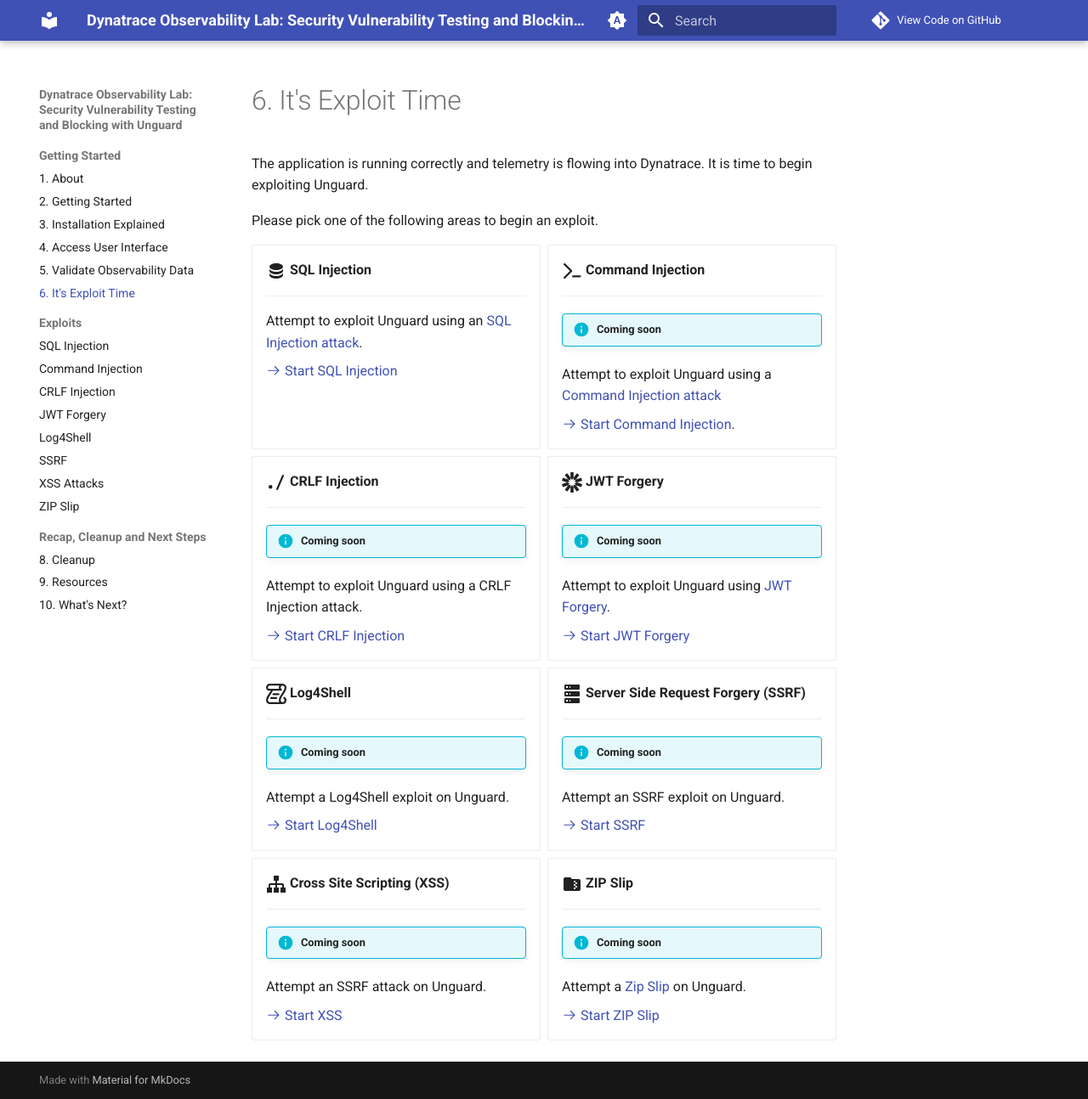
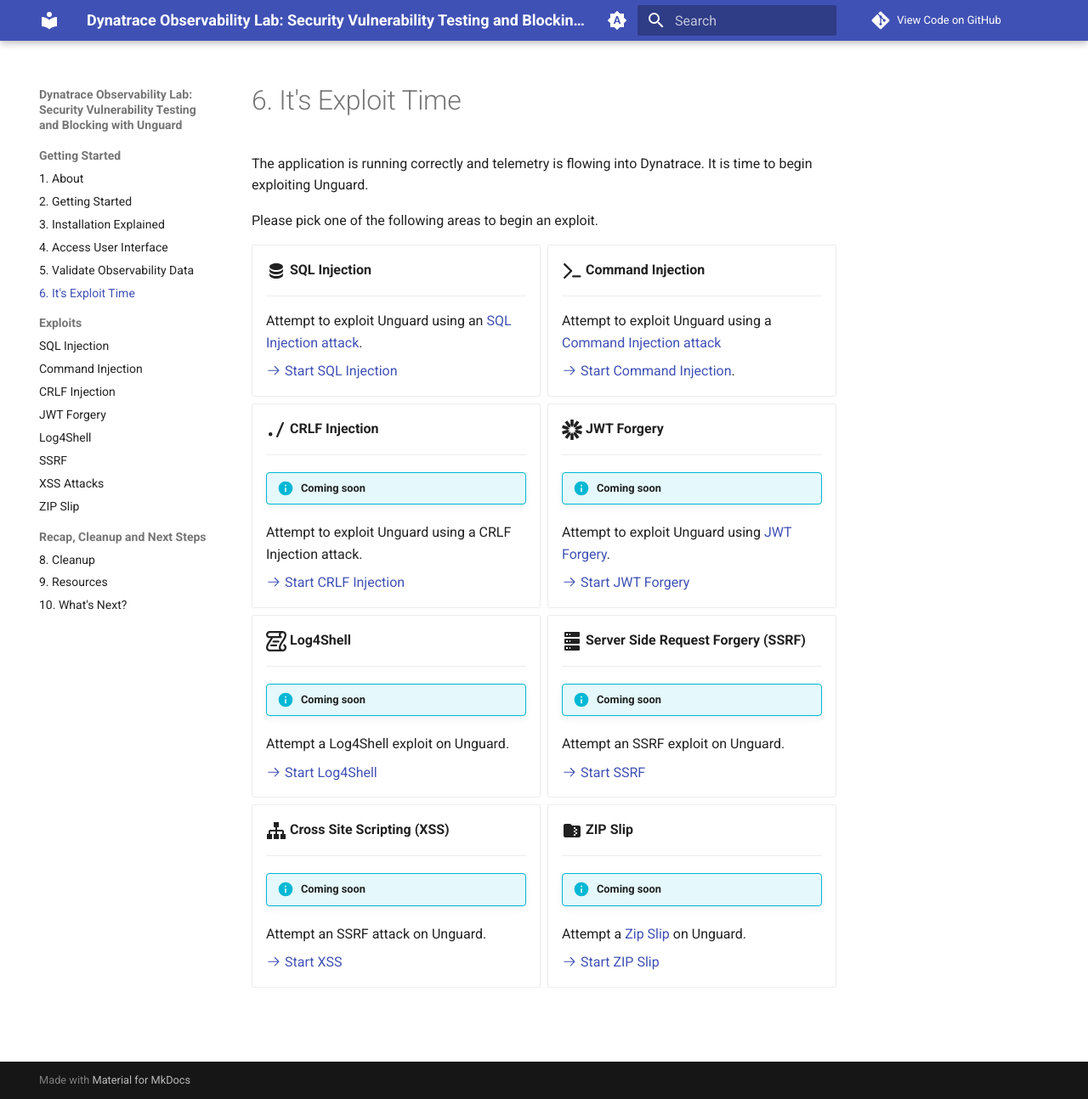
Before and after one commit to Dynatrace/obslab-unguard, an MkDocs documentation site: the page built from docs/exploit-time.md, in a window 1280 px wide and 1294 px high. Shown: the whole window at 85% size. Built offline with MkDocs 1.6.1 and Material for MkDocs 9.7.7, drawn with Linux system fonts in a browser that asks for light colours; comment, search, counter and statistics services are not loaded.

Commit message:
remove 'coming soon' from cmdi

```diff
--- a/docs/exploit-time.md
+++ b/docs/exploit-time.md
@@ -15,8 +15,6 @@
 -   :octicons-command-palette-16:{ .lg .middle } __Command Injection__
 
     ---
-
-    !!! info "Coming soon"
 
     Attempt to exploit Unguard using a [Command Injection attack](https://owasp.org/www-community/attacks/Command_Injection){target=_blank}
 
```
